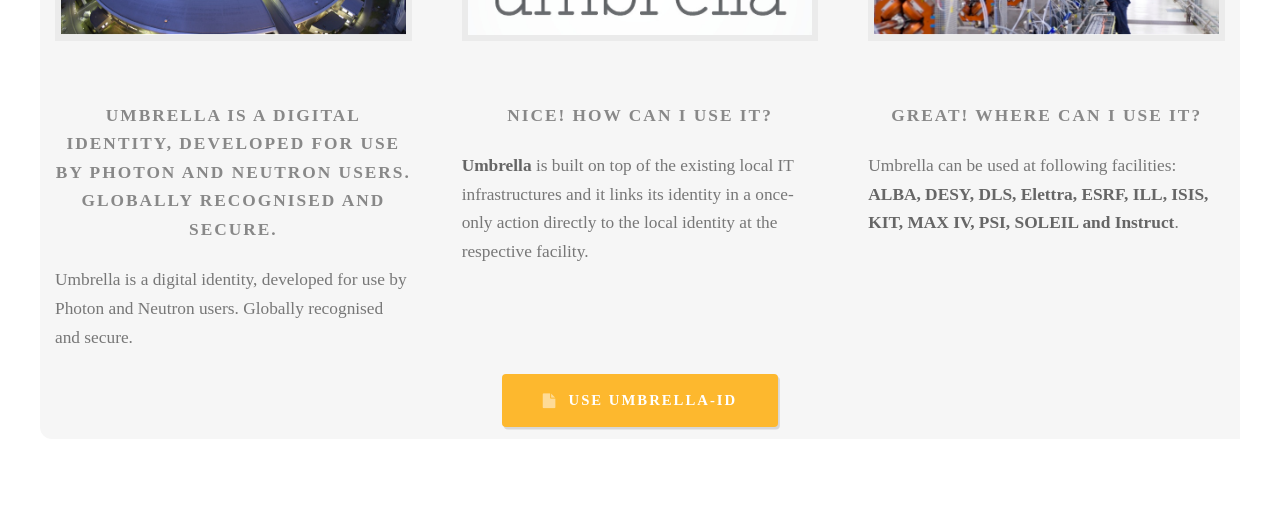
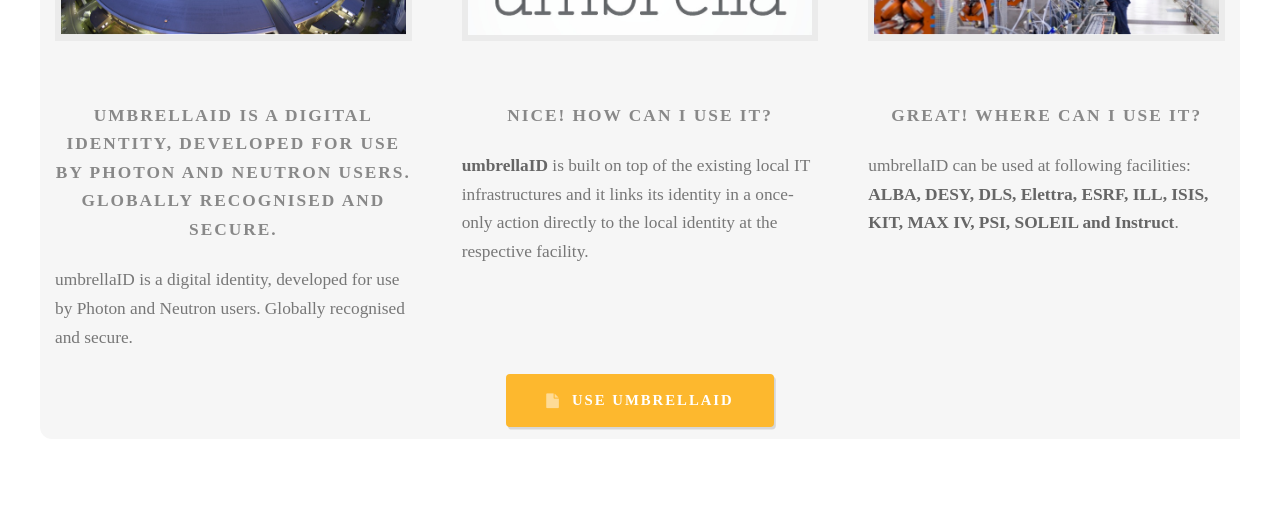
Before and after one commit to flowedback/flowedback.github.io, a Jekyll site: the page built from index.html, in a window 1280 px wide. Shown: the part 662-1181 px from the top of the page. Built offline with Jekyll 4.4.1, drawn with Linux system fonts in a browser that asks for light colours; some web fonts are replaced.

Commit message:
Update index.html

```diff
--- a/index.html
+++ b/index.html
@@ -14,9 +14,9 @@
 									<section>
 										<a href="#" class="image featured"><img src="images/ESR034h.jpg" alt="" /></a>
 										<header>
-											<h3>Umbrella is a digital identity, developed for use by Photon and Neutron users. Globally recognised and secure.</h3>
+											<h3>umbrellaID is a digital identity, developed for use by Photon and Neutron users. Globally recognised and secure.</h3>
 										</header>
-										<p>Umbrella is a digital identity, developed for use by Photon and Neutron users. Globally recognised and secure.</p>
+										<p>umbrellaID is a digital identity, developed for use by Photon and Neutron users. Globally recognised and secure.</p>
 									</section>
 
 							</div>
@@ -27,7 +27,7 @@
 										<header>
 											<h3>Nice! How can I use it?</h3>
 										</header>
-										<p><strong>Umbrella</strong> is built on top of the existing local IT infrastructures and it
+										<p><strong>umbrellaID</strong> is built on top of the existing local IT infrastructures and it
 										links its identity in a once-only action directly to the local identity at
 										the respective facility.</p>
 									</section>
@@ -40,14 +40,14 @@
 										<header>
 											<h3>Great! Where can I use it?</h3>
 										</header>
-										<p>Umbrella can be used at following facilities: <strong>ALBA, DESY, DLS, Elettra, ESRF,
+										<p>umbrellaID can be used at following facilities: <strong>ALBA, DESY, DLS, Elettra, ESRF,
 										ILL, ISIS, KIT, MAX IV, PSI, SOLEIL and Instruct</strong>.</p>
 									</section>
 
 							</div>
 						</div>
 						<ul class="actions">
-							<li><a href="https://umbrellaid.org/euu/account/create" target="_blank" class="button icon fa-file">Use Umbrella-ID</a></li>
+							<li><a href="https://umbrellaid.org/euu/account/create" target="_blank" class="button icon fa-file">Use umbrellaID</a></li>
 						</ul>
 					</section>
 				</div>
```
